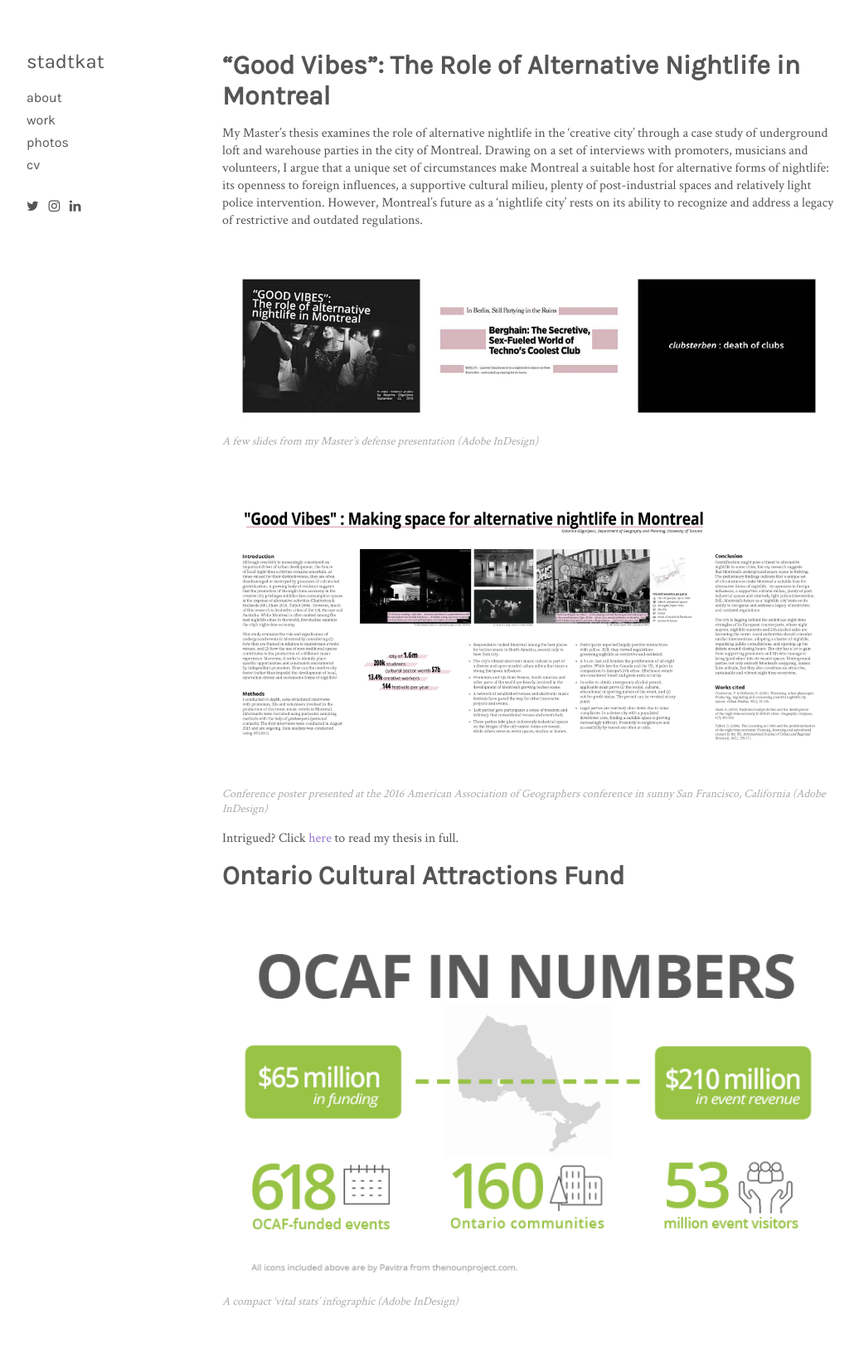
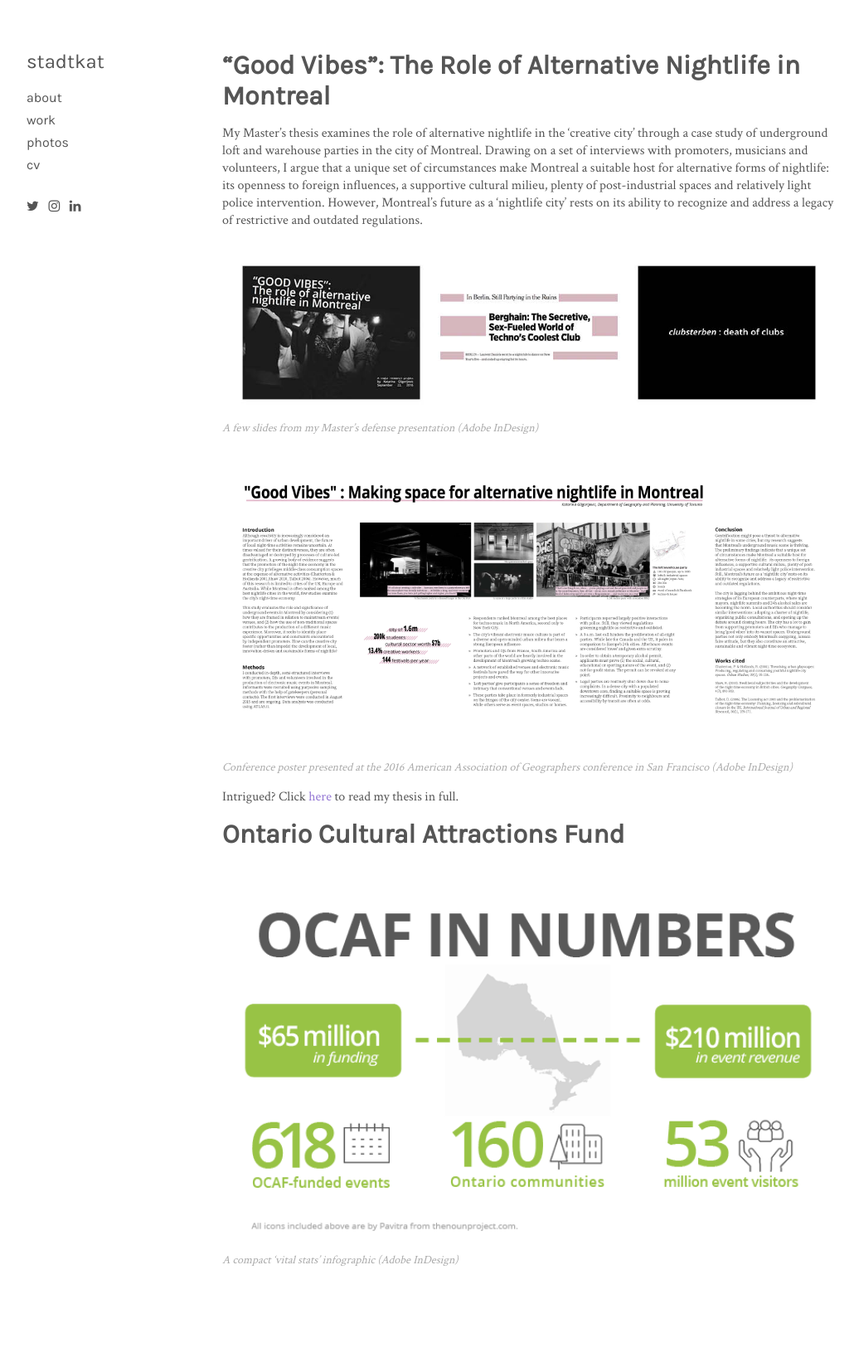
Before and after one commit to katgligo/stadtkat, a Jekyll site: the page built from work.md, in a window 1280 px wide. Shown: the whole page at 83% size, without its empty margins (32-1068 px from the left). Built offline with Jekyll 4.4.1, drawn with Linux system fonts in a browser that asks for light colours; after the commit the page ends 1604 px from its top, so only the background shows below that.

Commit message:
Update work.md spacing

```diff
--- a/work.md
+++ b/work.md
@@ -6,14 +6,13 @@ title: Work
 # "Good Vibes": The Role of Alternative Nightlife in Montreal
 
 My Master's thesis examines the role of alternative nightlife in the 'creative city' through a case study of underground loft and warehouse parties in the city of Montreal. Drawing on a set of interviews with promoters, musicians and volunteers, I argue that a unique set of circumstances make Montreal a suitable host for alternative forms of nightlife: its openness to foreign influences, a supportive cultural milieu, plenty of post-industrial spaces and relatively light police intervention. However, Montreal’s future as a ‘nightlife city’ rests on its ability to recognize and address a legacy of restrictive and outdated regulations.
-
 ![]({{ site.baseurl }}/public/img/slides.jpg)
 <span class="caption">A few slides from my Master's defense presentation (Adobe InDesign) </span>
-
 ![]({{ site.baseurl }}/public/img/poster.jpg)
-<span class="caption">Conference poster presented at the 2016 American Association of Geographers conference in sunny San Francisco, California (Adobe InDesign)</span>
+<span class="caption">Conference poster presented at the 2016 American Association of Geographers conference in San Francisco (Adobe InDesign)</span>
 
 Intrigued? Click [here]({{ site.baseurl }}/public/docs/mrp.pdf) to read my thesis in full.
+
 
 # Ontario Cultural Attractions Fund
 
```
